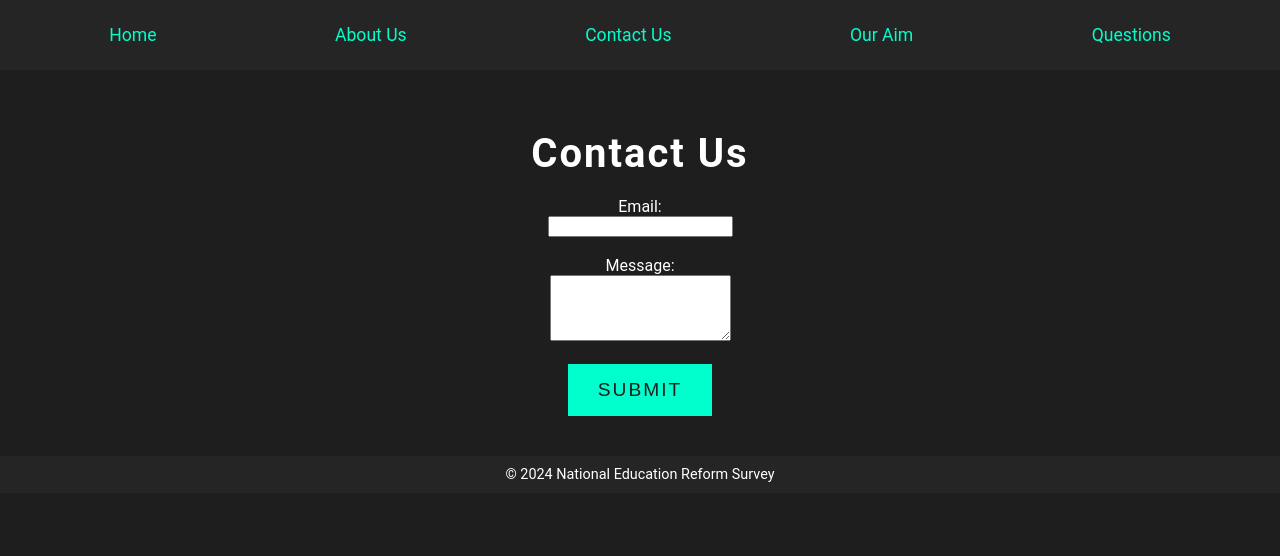
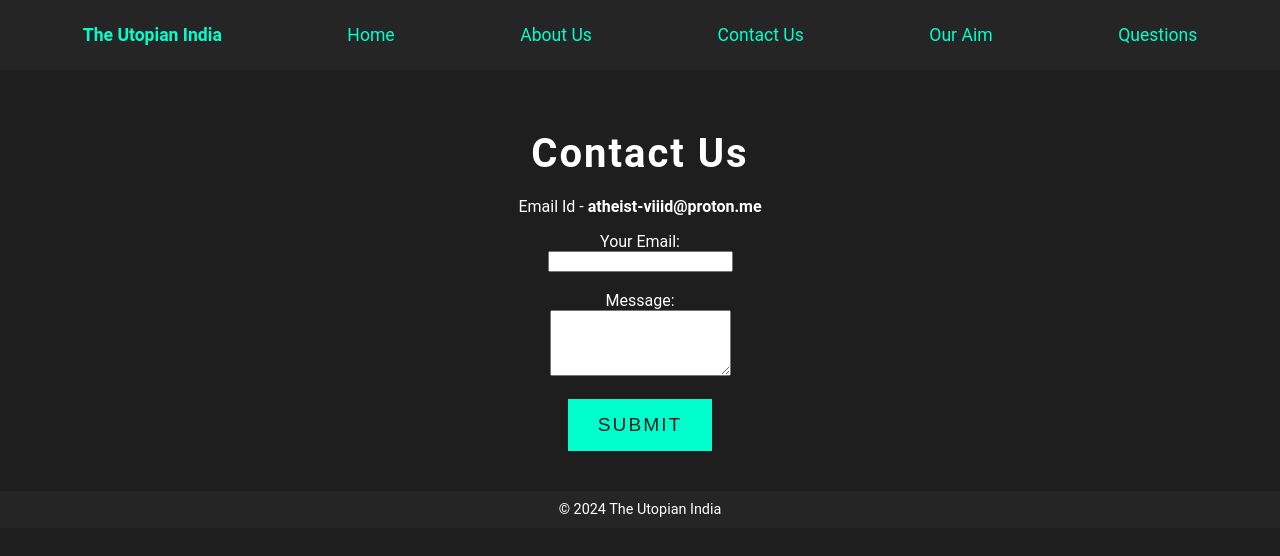
Before and after one commit to Utopian-India/Utopian-India.github.io, a plain HTML site: page contact.html in a window 1280 px wide. Drawn offline with Linux system fonts and the light colour scheme.

Commit message:
Update contact.html

```diff
--- a/contact.html
+++ b/contact.html
@@ -3,8 +3,8 @@
 <head>
   <meta charset="UTF-8">
   <meta name="viewport" content="width=device-width, initial-scale=1.0">
-  <title>Contact Us</title>
-  <link rel="stylesheet" href="css/style.css">
+  <title>Contact Us - The Utopian India</title>
+  <link rel="stylesheet" href="css/style.css"> <!-- Link to the external CSS file -->
 </head>
 <body>
 
@@ -15,6 +15,7 @@
 
   <!-- Navigation Bar -->
   <nav>
+    <a href="index.html" class="logo"><strong>The Utopian India</strong></a>
     <a href="index.html">Home</a>
     <a href="about.html">About Us</a>
     <a href="contact.html">Contact Us</a>
@@ -23,10 +24,11 @@
   </nav>
 
   <!-- Main Content Section -->
-  <div class="content" id="contact"> <!-- Removed scroll-animate class -->
+  <div class="content" id="contact">
     <h1>Contact Us</h1>
+    <p>Email Id - <strong>atheist-viiid@proton.me</strong></p>
     <form>
-      <label for="email">Email:</label><br>
+      <label for="email">Your Email:</label><br>
       <input type="email" id="email" name="email" required><br><br>
       <label for="message">Message:</label><br>
       <textarea id="message" name="message" rows="4" required></textarea><br><br>
@@ -36,7 +38,7 @@
 
   <!-- Footer Section -->
   <footer>
-    &copy; 2024 National Education Reform Survey
+    &copy; 2024 The Utopian India
   </footer>
 
   <script>
```
